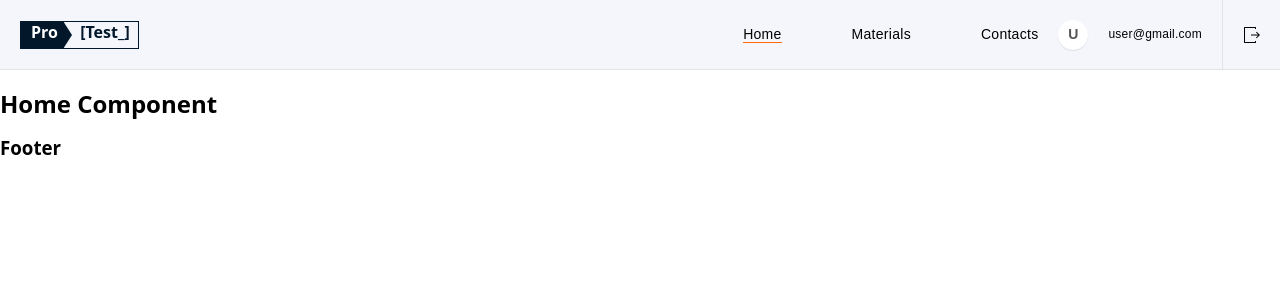
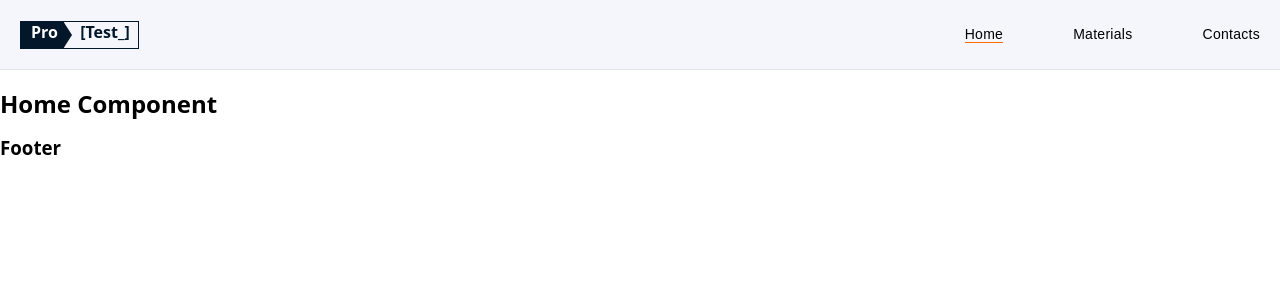
Before and after one commit to DRAKOS6666/GoIt-Test-Pro-Team11, a React (Create React App) app: page / in a window 1280 px wide. Shown: the top 300 px of the page. Built offline with nearby package versions, Linux system fonts and the light colour scheme.

Commit message:
comment isAuth

```diff
--- a/src/components/Header/Header.js
+++ b/src/components/Header/Header.js
@@ -40,7 +40,7 @@ export default function Header() {
 
       {(!menuShow || window.innerWidth > 767) && <Navigation />}
 
-      {/*  вместо true => isAuth  */ true && menuShow && <UserMenu />}
+      {isAuth && menuShow && <UserMenu />}
 
       {window.innerWidth < 768 && (
         <div className={styles.menuThumb}>
@@ -54,9 +54,7 @@ export default function Header() {
         </div>
       )}
 
-      {
-        /*  вместо true => isAuth  */ ((true && !menuShow) ||
-          (true && window.innerWidth > 767)) && (
+      {((isAuth && !menuShow) || (isAuth && window.innerWidth > 767)) && (
         <div className={styles.outThumb}>
           <button
             type="button"
@@ -66,8 +64,7 @@ export default function Header() {
             <Out />
           </button>
         </div>
-        )
-      }
+      )}
     </div>
   );
 }
```
Lines whose indentation alone changed are shown as unchanged.
